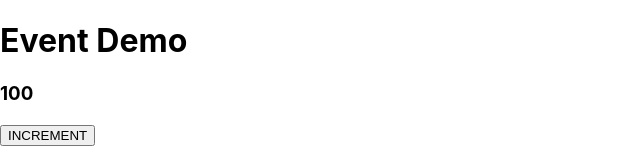
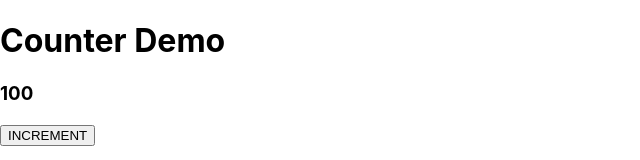
Before and after one commit to cg-202/day6-react-app, a React (Create React App) app: page / in a window 1280 px wide. Shown: the top 160 px of the page, without its empty margins (0-640 px from the left). Built offline with nearby package versions, Linux system fonts and the light colour scheme.

Commit message:
counter. demo.

```diff
--- a/src/App.js
+++ b/src/App.js
@@ -15,7 +15,7 @@ const App = () => {
 
   return (
     <div>
-      <h1>Event Demo</h1>
+      <h1>Counter Demo</h1>
       <h3>{counter}</h3>
       <input type="button" value="INCREMENT" onClick={increment} />
     </div>
```
